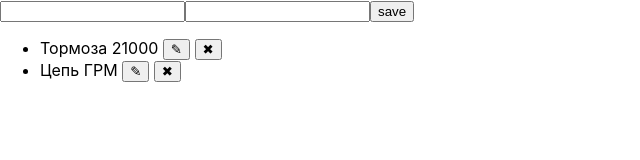
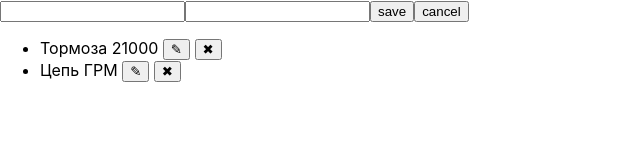
Before and after one commit to Alert175/education-in-netology, a React (Create React App) app: page / in a window 1280 px wide. Shown: the top 160 px of the page, without its empty margins (0-640 px from the left). Built offline with nearby package versions, Linux system fonts and the light colour scheme.

Commit message:
added cancel logic

```diff
--- a/src/Lessons/Lesson10_1/components/TasksContainer/index.js
+++ b/src/Lessons/Lesson10_1/components/TasksContainer/index.js
@@ -8,13 +8,11 @@ import {
   setActiveTask,
   selectTasks,
   selectStatus,
-  selectActiveTask,
 } from './tasksSlice';
 
 const TasksContainer = () => {
   const tasks = useSelector(selectTasks);
   const status = useSelector(selectStatus);
-  const activeId = useSelector(selectActiveTask);
   const dispatch = useDispatch();
 
   const [text, settext] = useState('');
@@ -41,12 +39,20 @@ const TasksContainer = () => {
     dispatch(setActiveTask(id));
   };
 
+  const handlerClearState = () => {
+    settext('');
+    setcost('');
+    dispatch(setActiveTask(null));
+    dispatch(changeStatus('add'));
+  };
+
   return (
     <div className="container-tasks">
       <div className="active-task__container">
         <input value={text} onInput={(event) => settext(event.target.value)} />
         <input value={cost} onInput={(event) => setcost(event.target.value)} />
         <button onClick={handlerAddTask}>save</button>
+        <button onClick={handlerClearState}>cancel</button>
       </div>
       <ul>
         {tasks.map((element) => (
```
